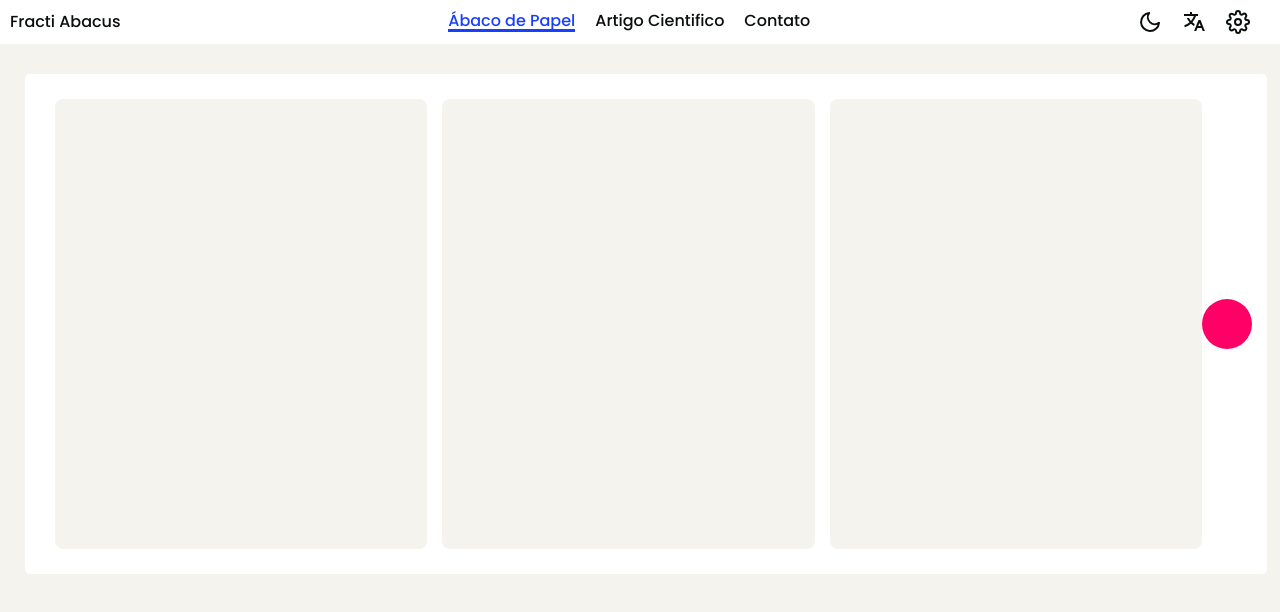
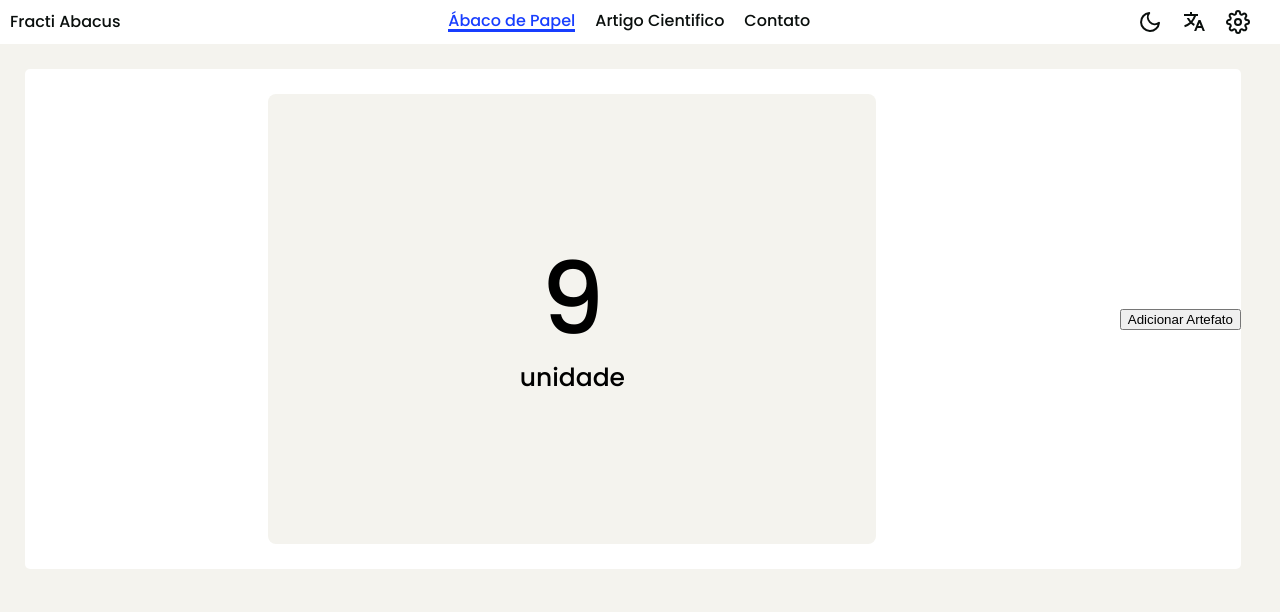
Before and after one commit to juniorsn1409/fractiabaci, a Next.js app: page / in a window 1280 px wide. Shown: the top 612 px of the page. Built offline with nearby package versions, Linux system fonts and the light colour scheme.

Commit message:
[PF-42] Contruindo o componente CadaDecimal4

```diff
--- a/src/components/Artefato/index.tsx
+++ b/src/components/Artefato/index.tsx
@@ -1,7 +1,7 @@
+// Artefato.js
+
 import { motion, useDragControls } from 'framer-motion';
 import React from 'react';
-
-
 
 interface ArtefatoProps {
   refExterna: React.RefObject<HTMLDivElement>;
@@ -18,25 +18,21 @@ export default function Artefato({ refExterna }: ArtefatoProps) {
 
   return (
     <>
-      <div onPointerDown={startDrag} style={{ touchAction: "none" }} ></div>
+      <div onPointerDown={startDrag} style={{ position: "absolute", touchAction: "none" }} ></div>
       <motion.div
         drag
         dragConstraints={refExterna}
-        dragElastic={0.90}
+        dragElastic={0.85}
         dragListener={true}
         dragControls={controls}
-        onDrag={
-          (event, info) => console.log(info.point.x, info.point.y)
-        }
-        onDragEnd={
-          (event, info) => console.log(info.point.x, info.point.y)
-        }
+        onDrag={(event, info) => console.log(info.point.x, info.point.y)}
+        onDragEnd={(event, info) => console.log(info.point.x, info.point.y)}
         style={{
           zIndex: 1,
           width: `${size}px`,
           height: `${size}px`,
           borderRadius: "50%",
-          backgroundColor: "#ff0066",
+          backgroundColor: "var(--azul-atlatico)",
         }}
         onMeasureDragConstraints={console.log}
       />
--- /dev/null
+++ b/src/components/CasaDecimal/index.tsx
@@ -0,0 +1,47 @@
+import { useEffect, useState } from 'react';
+import { styled } from 'styled-components';
+
+interface CasaDecimalProps {
+  texto: string;
+  numero: string;
+}
+
+const Casa = styled.div`
+  width: 50%;
+  height: 90%;
+  margin: auto;
+  border-radius: 8px;
+  transition: background-color 0.3s;
+  background-color: var(--braco-isabeline);
+  display: flex;
+  flex-direction: column;
+  justify-content: center;
+  align-items: center;
+`;
+
+const Numero = styled.h1`
+  font-size: 100px;
+  margin-bottom: 16px;
+  transition: 0.5s;
+`;
+
+const Titulo = styled.span`
+  font-size: 25px;
+`
+
+export default function CasaDecimal({ texto, numero }: CasaDecimalProps) {
+  // Usar estado local para controlar o número exibido
+  const [numeroExibido, setNumeroExibido] = useState(numero);
+
+  // Use useEffect para atualizar o número exibido sempre que a prop 'numero' mudar
+  useEffect(() => {
+    setNumeroExibido(numero);
+  }, [numero]);
+
+  return (
+    <Casa>
+      <Numero>{numeroExibido}</Numero>
+      <Titulo>{texto}</Titulo>
+    </Casa>
+  );
+}
--- a/src/components/Main/index.tsx
+++ b/src/components/Main/index.tsx
@@ -1,45 +1,46 @@
-'use client'
-
-import { useRef } from 'react'; // Importe o useRef do React
-
+import { useRef, useState } from 'react';
 import { styled } from 'styled-components';
 import Artefato from '../Artefato';
+import CasaDecimal from '../CasaDecimal';
 
 const MainContent = styled.main`
   flex: 2;
   background-color: var(--branco-paz);
   border-radius: 5px;
   overflow: hidden;
-  width: 97%;
+  width: 95%;
   height: 500px;
   display: flex;
   flex-direction: row;
-  margin: 30px 25px 25px 25px;
+  margin: 25px 25px 25px 25px;
   justify-content: center;
   align-items: center;
-`
+  position: relative;
+`;
 
-const Baia = styled.div`
-  width: 30%;
-  height: 90%;
-  background-color: var(--braco-isabeline);
-  /* background-image: linear-gradient(var(--azul-atlatico) 1px, transparent 1px), linear-gradient(to right, var(--azul-petroleo) 1px, var(--azul-ararinha) 1px); */
-  margin-left: 15px;
-  border-radius: 8px;
-`
+// Novo contêiner para os Artefatos com posicionamento absoluto
+const ArtefatosContainer = styled.div`
+  position: absolute;
+`;
 
 export default function Main() {
   const mainContentRef = useRef(null);
 
+  const [artefatos, setArtefatos] = useState<JSX.Element[]>([]);
+  const adicionarArtefato = () => {
+    setArtefatos([...artefatos, <Artefato refExterna={mainContentRef} />]);
+  };
+
   return (
     <MainContent ref={mainContentRef}>
-      <Baia>
-      </Baia>
-      <Baia>
-      </Baia>
-      <Baia>
-      </Baia>
-      <Artefato refExterna={mainContentRef} />
-    </MainContent >
-  )
+      <CasaDecimal texto={"unidade"} numero={"9"} />
+      {/* Renderize os Artefatos dentro do novo contêiner */}
+      <ArtefatosContainer>
+        {artefatos.map((artefato, index) => (
+          <div key={index}>{artefato}</div>
+        ))}
+      </ArtefatosContainer>
+      <button onClick={adicionarArtefato}>Adicionar Artefato</button>
+    </MainContent>
+  );
 }
```
